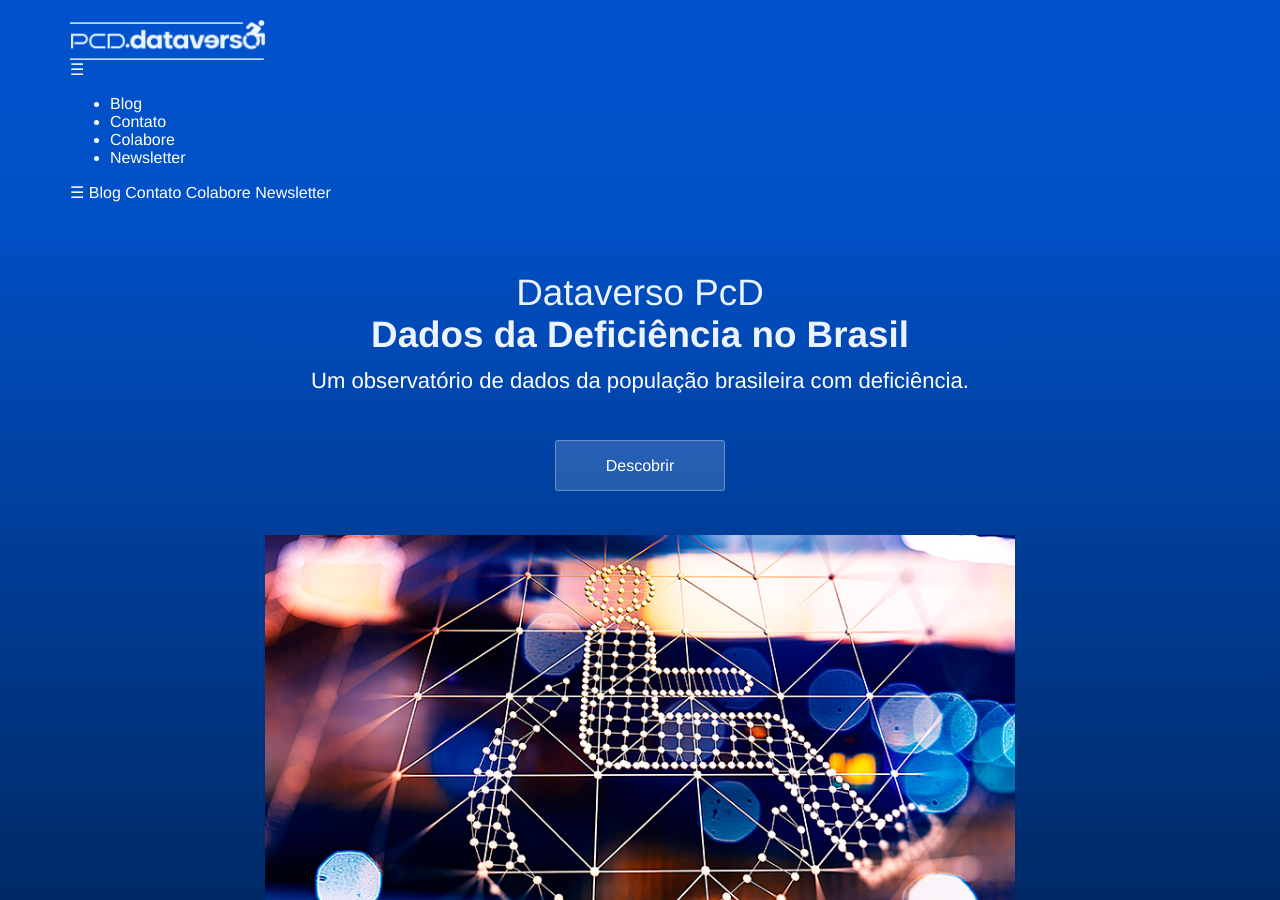
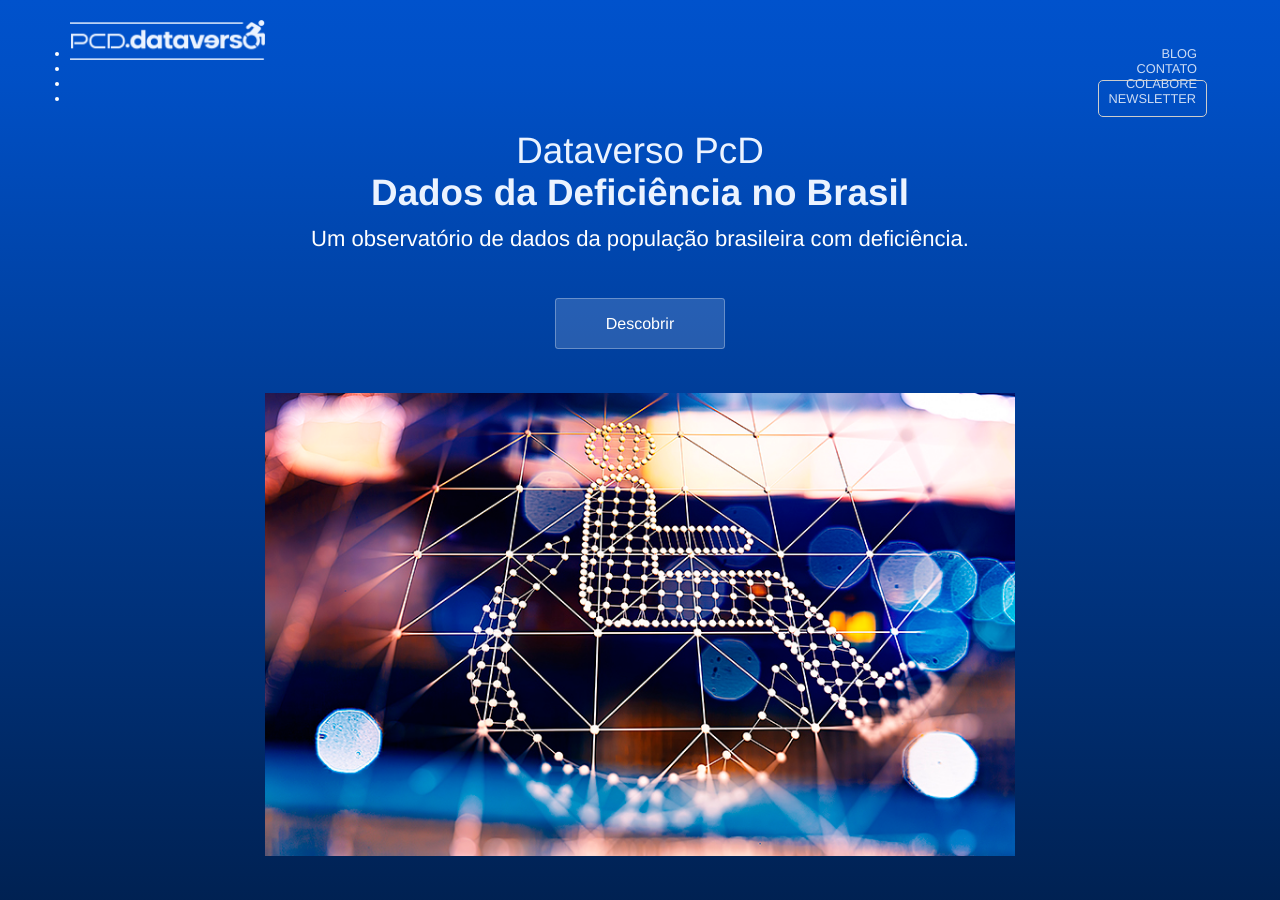
Before and after one commit to jornalistainclusivo/pcd.dataverso.org, a Jekyll site: the page built from index.html, in a window 1280 px wide and 900 px high. Built offline with Jekyll 4.4.1, drawn with Linux system fonts in a browser that asks for light colours.

Commit message:
corrigindo nav

```diff
--- a/_includes/navigation.html
+++ b/_includes/navigation.html
@@ -1,25 +1,29 @@
-<nav<nav class="nav-bar">
+<nav class="nav-bar">
+  <!-- Botão de menu para dispositivos móveis -->
   <a class="nav-toggle" id="open-nav" href="#">&#9776;</a>
-  <a class="editor-link btn" href="cloudcannon:collections/_data/navigation.yml" class="btn"><strong>&#9998;</strong> Edit navigation</a>
+
+  <!-- Link para edição do menu no CloudCannon -->
+  <a class="editor-link btn" href="cloudcannon:collections/_data/navigation.yml">
+    <strong>&#9998;</strong> Edit navigation
+  </a>
+
+  <!-- Lista de links de navegação -->
   <ul>
     {% for link in site.data.navigation %}
+      {% assign class = "" %}
+      {% if link.highlight %}
+        {% assign class = class | append: " highlight" %}
+      {% endif %}
+      {% if link.link == page.url %}
+        {% assign class = class | append: " active" %}
+      {% endif %}
       <li>
-        <a href="{% include relative-src.html src=link.link %}" class="{% if link.highlight %}highlight{% endif %} {% if link.link == page.url %}active{% endif %}" {% if link.new_window %}target="_blank"{% endif %}>{{ link.name }}</a>
+        <a href="{% include relative-src.html src=link.link %}"
+           class="{{ class | strip }}"
+           {% if link.new_window %}target="_blank"{% endif %}>
+          {{ link.name }}
+        </a>
       </li>
     {% endfor %}
   </ul>
 </nav>
-	<a class="nav-toggle" id="open-nav" href="#">&#9776;</a>
-	<a class="editor-link btn" href="cloudcannon:collections/_data/navigation.yml" class="btn"><strong>&#9998;</strong> Edit navigation</a>
-	{% for link in site.data.navigation %}
-		{% assign class = "" %}
-		{% if link.highlight %}
-			{% assign class = class | append: " highlight" %}
-		{% endif %}
-
-		{% if link.link == page.url %}
-			{% assign class = class | append: " active" %}
-		{% endif %}
-		<a href="{% include relative-src.html src=link.link %}" class="{{ class }}" {% if link.new_window %}target="_blank"{% endif %}>{{ link.name }}</a>
-	{% endfor %}
-</nav>
```
